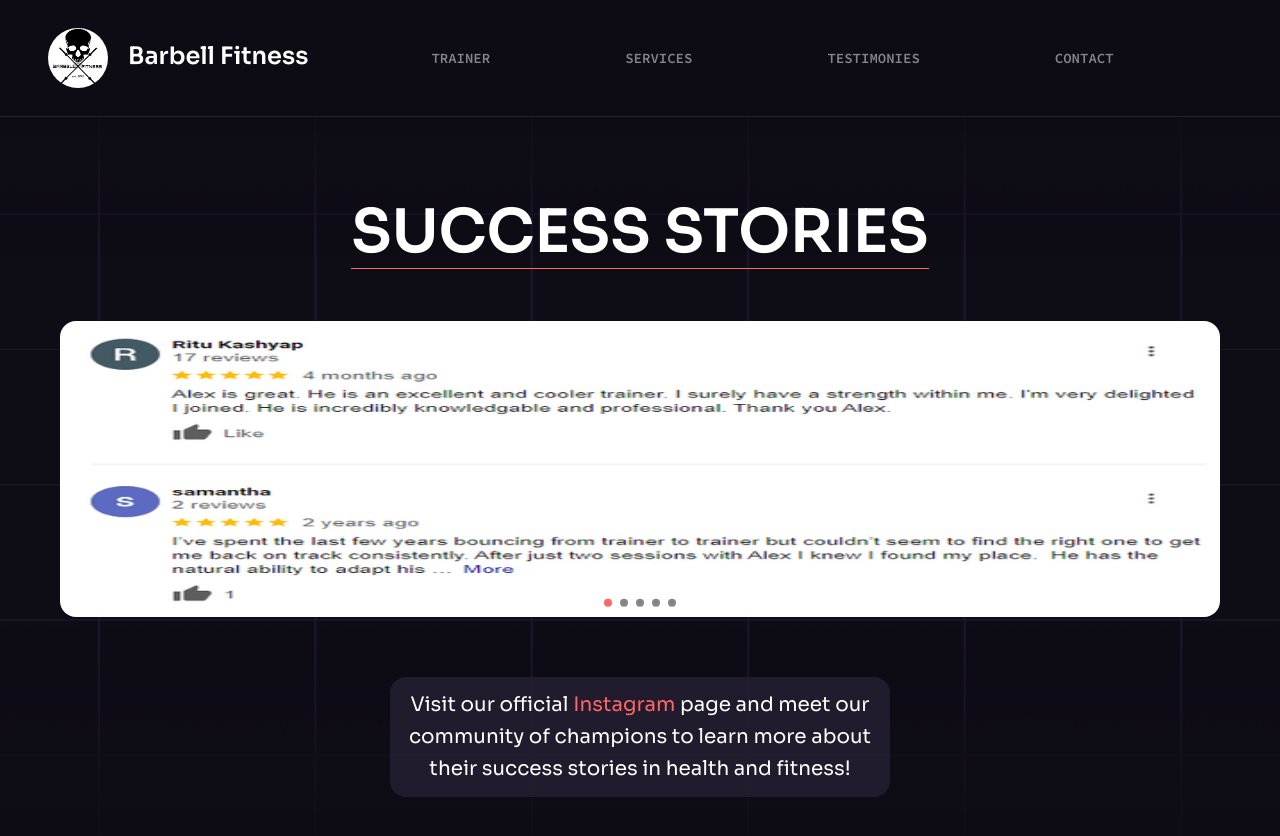
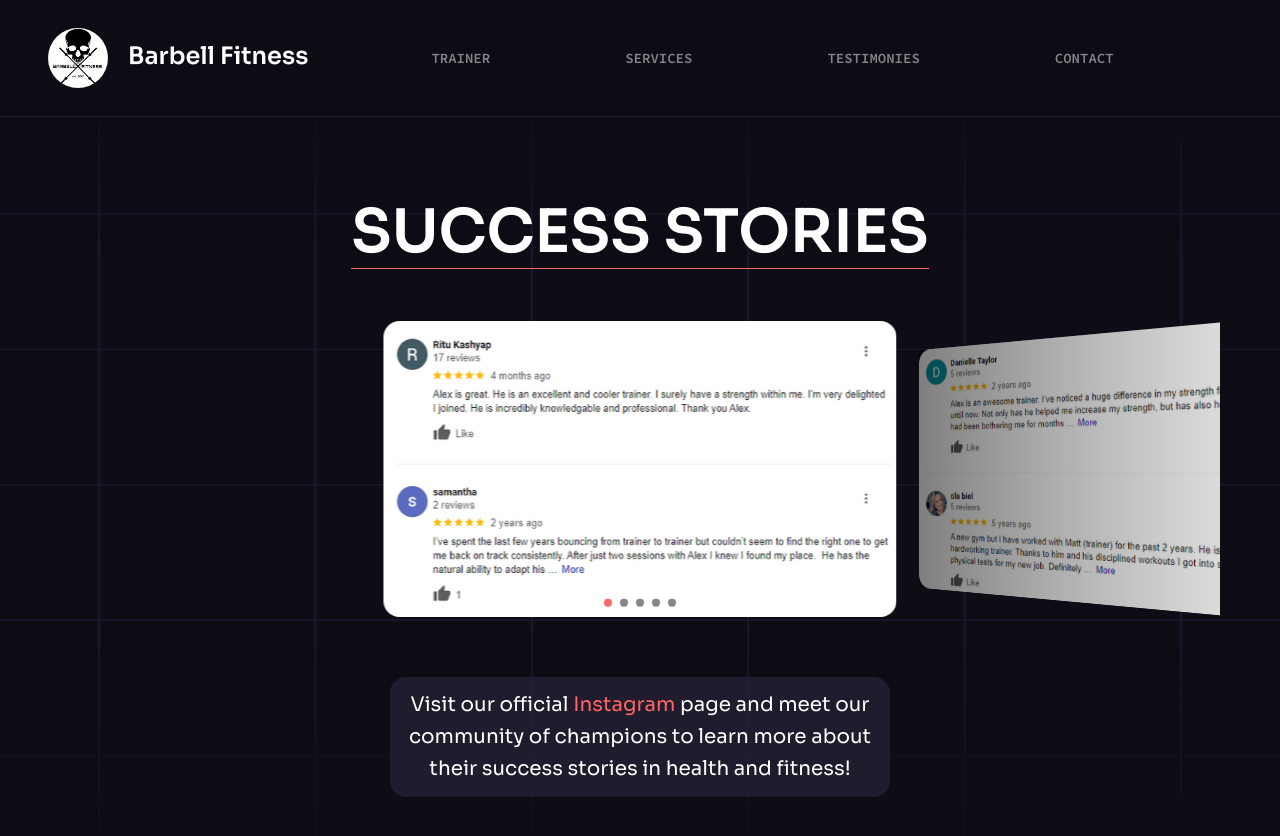
Before and after one commit to chrisjimenez10/barbell_fitness, a React (Vite) app: page /reviews in a window 1280 px wide. Shown: the top 836 px of the page. Built offline with nearby package versions, Linux system fonts and the light colour scheme.

Commit message:
refactored styling for Hero for responsive design between 420px - 428px

```diff
--- a/src/components/Hero.jsx
+++ b/src/components/Hero.jsx
@@ -15,7 +15,7 @@ const Hero = () => {
     className="-mt-[5.25rem]"
     customPaddings="pt-[3rem]"
     >
-        <div className="container relative">
+        <div className="container relative mb-4 xxs:mb-12 xs:mb-0">
 
           <div className="mt-12">
             <Reveal width="w-[100%]" right>
--- a/src/components/design/Cards.jsx
+++ b/src/components/design/Cards.jsx
@@ -30,8 +30,8 @@ const Cards = ({slides}) => {
       >
         {slides.map((item, index)=>{
           return(
-            <SwiperSlide key={index}>
-              <img src={item} className="rounded-2xl h-[50px]"/>
+            <SwiperSlide key={index} className="max-w-fit">
+              <img src={item} className="rounded-2xl"/>
             </SwiperSlide>
           )
         })}
```
